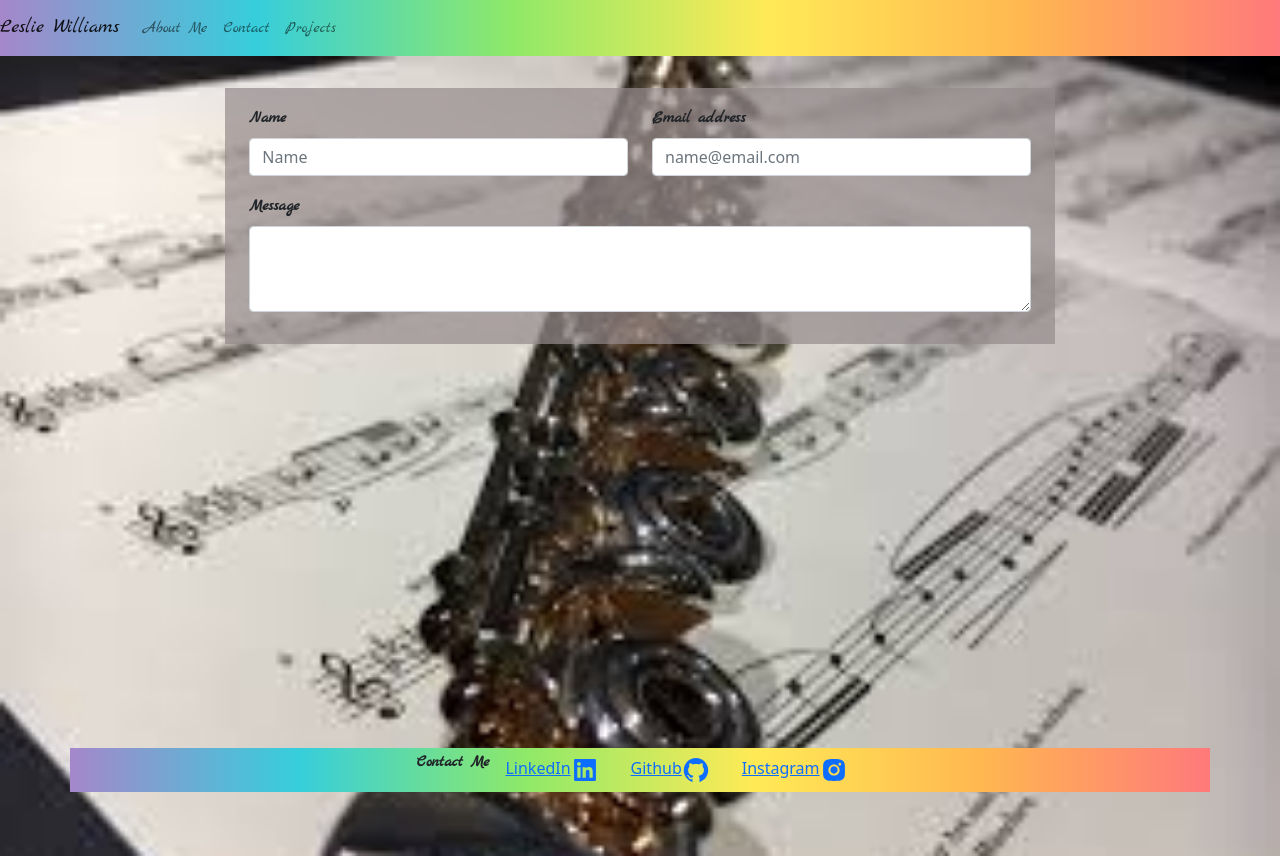
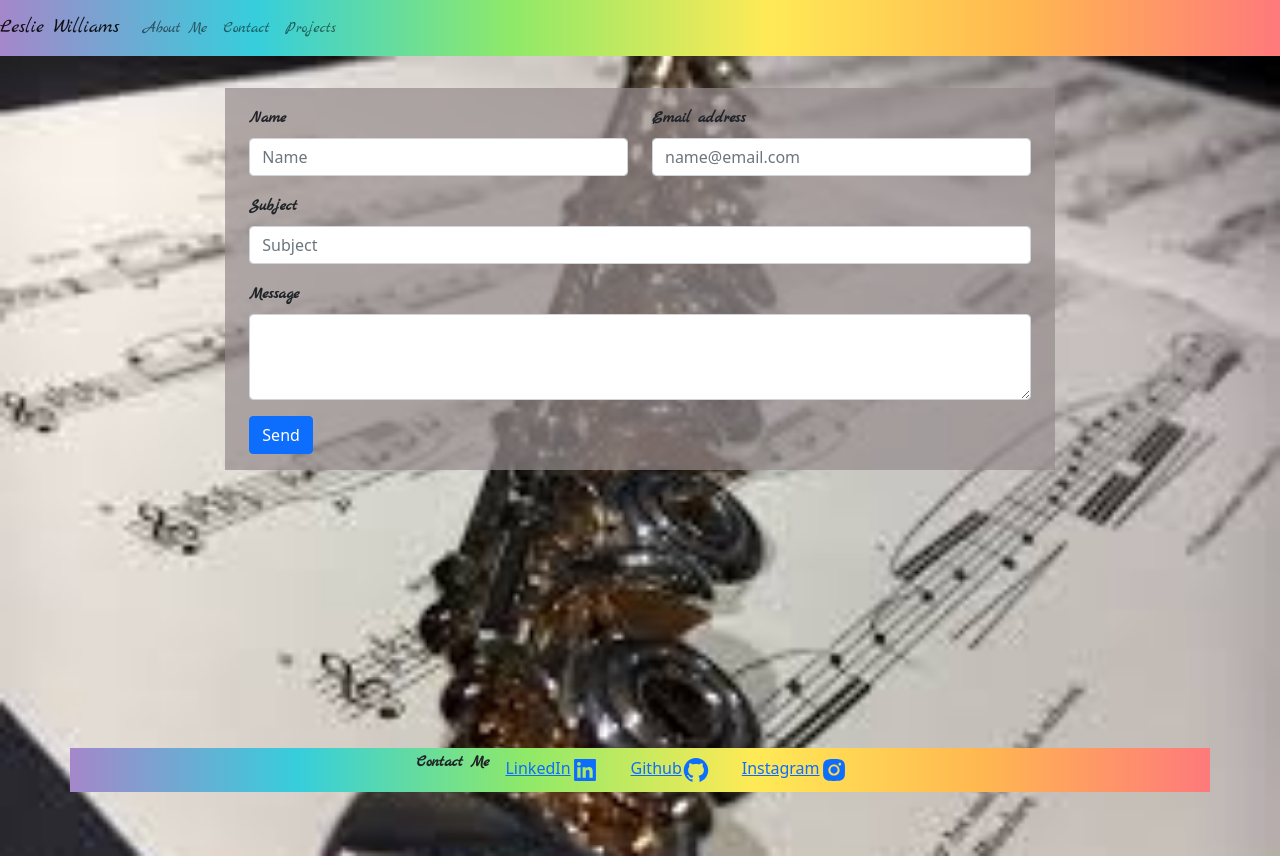
Before and after one commit to Sesdesoir/ReactPortfolio, a React (Create React App) app: page /contact in a window 1280 px wide. Built offline with nearby package versions, Linux system fonts and the light colour scheme; a web font is replaced by a local one.

Commit message:
email working develop works, just need to change my routes

```diff
--- a/package.json
+++ b/package.json
@@ -2,7 +2,7 @@
   "name": "portfolio",
   "version": "0.1.0",
   "private": true,
-  "homepage": "http://sesdesoir.github.io/react-portfolio/",
+  "homepage": "http://sesdesoir.github.io/react-portfolio",
   "dependencies": {
     "@babel/core": "^7.13.0",
     "@testing-library/jest-dom": "^5.14.1",
--- a/src/pages/Contact.js
+++ b/src/pages/Contact.js
@@ -3,6 +3,7 @@ import Container from 'react-bootstrap/Container';
 import Form from 'react-bootstrap/Form';
 import Row from 'react-bootstrap/Row';
 import Col from 'react-bootstrap/Col';
+import Button from 'react-bootstrap/Button';
 import flutepic from '../images/flute.jpg';
 
 import { ToastContainer, toast } from 'react-toastify';
@@ -30,20 +31,23 @@ function Contact(props) {
         });
       };
 
-      const onSubmit = async (data) => {
+      const onSubmit = async (event) => {
+          event.preventDefault();
         try {
           const templateParams = {
-            name: data.name,
-            email: data.email,
-            subject: data.subject,
-            message: data.message
+            name: name,
+            email: email,
+            subject: subject,
+            message: message
           };
+          console.log(process.env.REACT_APP_SERVICE_ID);
           await emailjs.send(
-            process.env.SERVICE_ID,
-            process.env.TEMPLATE_ID,
+              //react needs .env variable to start with REACT_APP_
+            process.env.REACT_APP_SERVICE_ID,
+            process.env.REACT_APP_TEMPLATE_ID,
             templateParams,
-            process.env.USER_ID
-          );
+            process.env.REACT_APP_USER_ID
+          )
           setEmail('');
           setName('');
           setSubject('');
@@ -59,27 +63,34 @@ function Contact(props) {
                 <Row style={{paddingTop: "2rem"}}>
                     <Col md={2}></Col>
                     <Col>
-                        <Form style={{backgroundColor: 'rgb(148,139,140, .7)', padding:'1rem 1.5rem 1rem 1.5rem'}}>
+                        <Form style={{backgroundColor: 'rgb(148,139,140, .7)', padding:'1rem 1.5rem 1rem 1.5rem'}} onSubmit={ e=>onSubmit(e)}>
                             <Row>
                                 <Col>
                                     <Form.Group className="mb-3" controlId="FormName">
                                         <Form.Label style={{fontFamily: 'Marck Script, cursive', fontWeight: 'bold'}}>Name</Form.Label>
-                                        <Form.Control type="email" placeholder="Name" />
+                                        <Form.Control type="text" placeholder="Name" onChange={event => setName(event.target.value.trim())} />
                                     </Form.Group>
                                 </Col>
                                 <Col>
                                     <Form.Group className="mb-3" controlId="exampleForm.ControlInput1">
                                         <Form.Label style={{fontFamily: 'Marck Script, cursive', fontWeight: 'bold'}}>Email address</Form.Label>
-                                        <Form.Control type="email" placeholder="name@email.com"/>
+                                        <Form.Control type="email" placeholder="name@email.com" onChange={event => setEmail(event.target.value.trim())}/>
                                     </Form.Group>
                                 </Col>
                             </Row>
                             <Row>
+                            <Form.Group className="mb-3" controlId="exampleForm.ControlInput1">
+                                        <Form.Label style={{fontFamily: 'Marck Script, cursive', fontWeight: 'bold'}}>Subject</Form.Label>
+                                        <Form.Control type="text" placeholder="Subject" onChange={event => setSubject(event.target.value.trim())}/>
+                                    </Form.Group>
                                 <Form.Group className="mb-3" controlId="exampleForm.ControlTextarea1">
                                     <Form.Label style={{fontFamily: 'Marck Script, cursive', fontWeight: 'bold'}}>Message</Form.Label>
-                                    <Form.Control as="textarea" rows={3} />
+                                    <Form.Control as="textarea" rows={3} onChange={event => setMessage(event.target.value.trim())}/>
                                 </Form.Group>
                             </Row>
+                            <Button variant="primary" type="submit">
+                                Send
+                            </Button>
                         </Form>
                         <ToastContainer/>
                     </Col>
```
